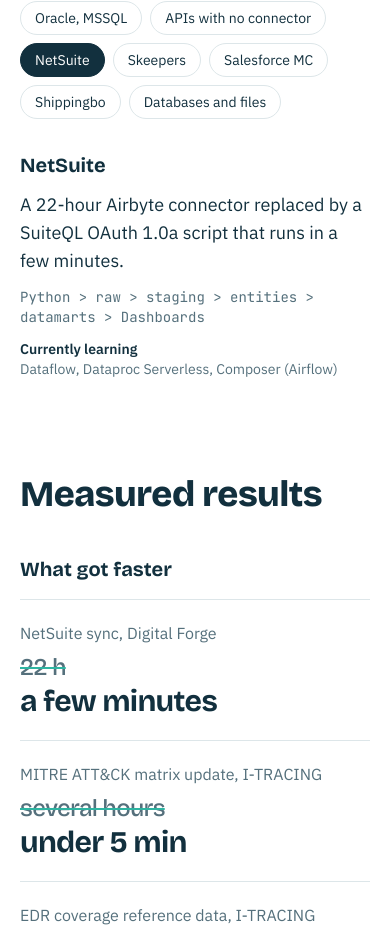
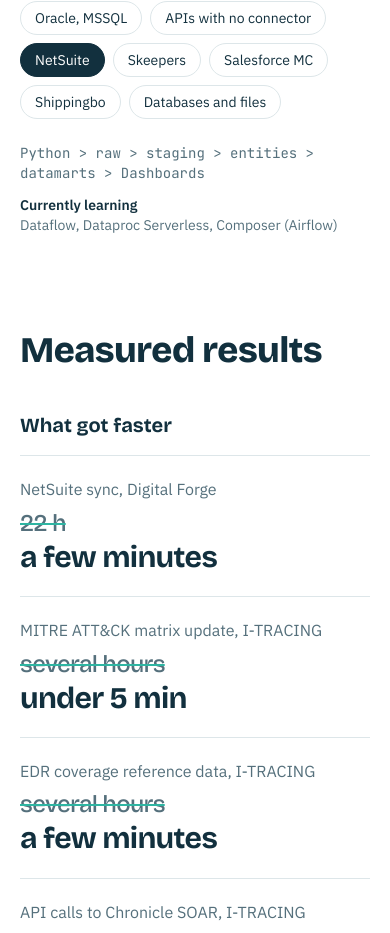
Before and after one commit to samuelladibe/interactive-portfolio, a Next.js app: page /en in a window 390 px wide. Shown: the part 1126-2059 px from the top of the page. Built offline with nearby package versions, Linux system fonts and the light colour scheme.

Commit message:
feat: remove the source note below the pipeline diagram

```diff
--- a/src/components/Pipeline.tsx
+++ b/src/components/Pipeline.tsx
@@ -278,21 +278,17 @@ export default function Pipeline({ t }: { t: Content['pipeline'] }) {
         </text>
       </svg>
 
-      <div aria-live="polite" className="mt-8 grid gap-3 lg:mt-4 lg:grid-cols-[minmax(0,14rem)_minmax(0,1fr)] lg:gap-8">
-        <p className="font-display text-xl font-bold">{selected.name}</p>
-        <div>
-          <p className="max-w-[62ch] text-lg">{selected.note}</p>
       {/* The diagram is hidden on small screens, so the route is written out here. */}
-          <p className="mt-3 font-mono text-sm text-muted lg:hidden">
+      <div className="mt-6 lg:hidden">
+        <p aria-live="polite" className="font-mono text-sm text-muted">
           {[ingestLabel, ...LAYERS.map((layer) => layer.name), t.outputNode].join(' > ')}
         </p>
-          <p className="mt-3 text-sm text-muted lg:hidden">
+        <p className="mt-3 text-sm text-muted">
           <span className="font-semibold text-ink">{t.learning.label}</span>
           <br />
           Dataflow, Dataproc Serverless, Composer (Airflow)
         </p>
       </div>
     </div>
-    </div>
   );
 }
```
Lines whose indentation alone changed are shown as unchanged.
